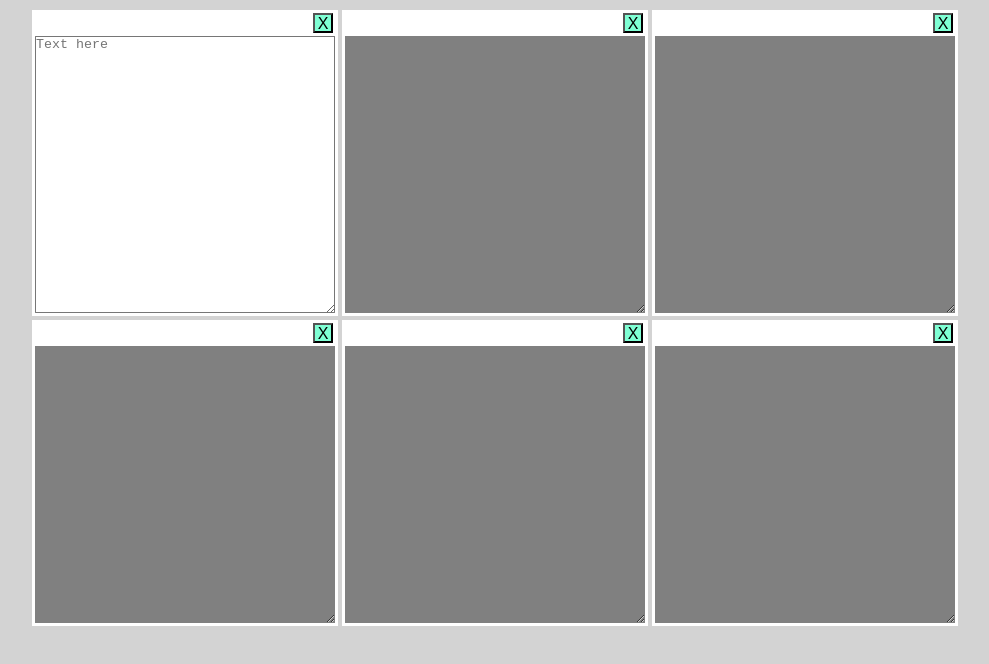
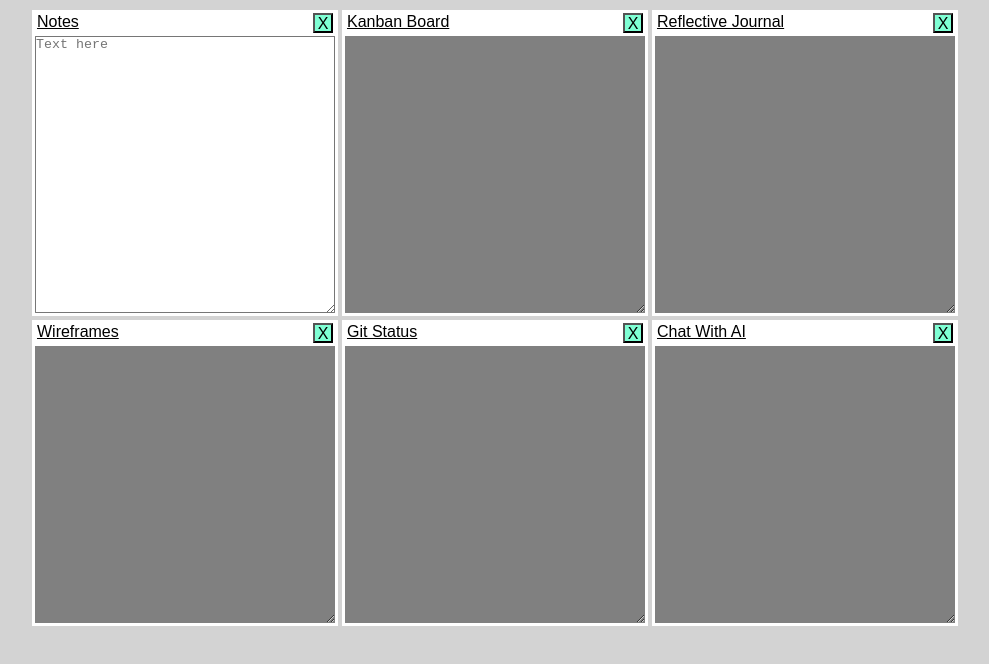
Before and after one commit to J-Wll/dev-companion, a React (Create React App) app: page / in a window 1280 px wide. Shown: the top 664 px of the page, without its empty margins (145-1134 px from the left). Built offline with nearby package versions, Linux system fonts and the light colour scheme.

Commit message:
Added a title for each module

```diff
--- a/public/index.html
+++ b/public/index.html
@@ -2,14 +2,13 @@
 <html lang="en">
   <head>
     <meta charset="utf-8" />
-    <link rel="icon" href="%PUBLIC_URL%/favicon.ico" />
     <meta name="viewport" content="width=device-width, initial-scale=1" />
     <meta name="theme-color" content="#000000" />
     <meta
       name="description"
       content="Web site created using create-react-app"
     />
-    <link rel="apple-touch-icon" href="%PUBLIC_URL%/logo192.png" />
+    <!-- <link rel="apple-touch-icon" href="%PUBLIC_URL%/logo192.png" /> -->
     <!--
       manifest.json provides metadata used when your web app is installed on a
       user's mobile device or desktop. See https://developers.google.com/web/fundamentals/web-app-manifest/
@@ -24,20 +23,10 @@
       work correctly both with client-side routing and a non-root public URL.
       Learn how to configure a non-root public URL by running `npm run build`.
     -->
-    <title>React App</title>
+    <title>Developer Companion</title>
   </head>
   <body>
     <noscript>You need to enable JavaScript to run this app.</noscript>
     <div id="root"></div>
-    <!--
-      This HTML file is a template.
-      If you open it directly in the browser, you will see an empty page.
-
-      You can add webfonts, meta tags, or analytics to this file.
-      The build step will place the bundled scripts into the <body> tag.
-
-      To begin the development, run `npm start` or `yarn start`.
-      To create a production bundle, use `npm run build` or `yarn build`.
-    -->
   </body>
 </html>
--- a/src/App.css
+++ b/src/App.css
@@ -1,5 +1,6 @@
 body{
   background-color: lightgray;
+  font-family: Arial, Helvetica, sans-serif;
 }
 
 .container{
@@ -34,6 +35,14 @@ body{
   height: 300px;
 }
 
+.module-title{
+  padding: 0;
+  margin: 0;
+  margin-right: 2px;
+  margin-left: 2px;
+  text-decoration: underline;
+}
+
 .close-module{
   background-color: aquamarine;
   width: 20px;
@@ -42,7 +51,6 @@ body{
   padding: 0;
   margin-right: 2px;
   margin-left: 2px;
-  margin-bottom: 3px;
   cursor: pointer;
 }
 
@@ -50,7 +58,9 @@ body{
   display: flex;
   flex-direction: row;
   background-color: white;
-  justify-content: end;
+  justify-content: space-between;
+  padding-bottom: 3px;
+  /* justify-content: end; */
   /* border: solid; */
   /* border-bottom: 3px solid rgb(19, 19, 19); */
 }
--- a/src/App.js
+++ b/src/App.js
@@ -7,19 +7,25 @@ function App() {
       <div className="module-container">
         <div className="row"> {/* row could be a component that renders x amount of modules based on props, module container could do the same thing rendering x rows of x modules*/}
           <Module
-            purpose="notes" />
+            purpose="notes"
+            title="Notes" />
           <Module
-            purpose="kanban" />
+            purpose="kanban"
+            title="Kanban Board" />
           <Module
-            purpose="reflective" />
+            purpose="reflective"
+            title="Reflective Journal" />
         </div>
         <div className="row">
           <Module
-            purpose="wireframe" />
+            purpose="wireframe"
+            title="Wireframes" />
           <Module
-            purpose="gitTrack" />
+            purpose="gitStatus"
+            title="Git Status" />
           <Module
-            purpose="aiChat" />
+            purpose="aiChat"
+            title="Chat With AI" />
         </div>
       </div>
     </div>
--- a/src/Module.js
+++ b/src/Module.js
@@ -1,16 +1,18 @@
 import { useState, useEffect } from "react";
 
-export default function Module(purpose="undefined") {
-    console.log(purpose);
+export default function Module(props) {
+    console.log(props);
     let [open, updateOpen] = useState(true);
     function checkStatus() {
         if (open) {
             return (<div className="module">
                 <div className="menu-bar">
+                    {console.log(props.title)}
+                    <p className="module-title">{props.title}</p>
                     <button onClick={closeMod} className="close-module">X</button>
                 </div>
                 <div className="module-body">
-                    {componentPurpose(purpose)}
+                    {componentPurpose(props.purpose)}
                 </div>
             </div>)
         }
@@ -21,8 +23,7 @@ export default function Module(purpose="undefined") {
     }
 
     function componentPurpose(purpose){
-        purpose=purpose.purpose;
-        // probably check this in a dict, one side component names and one components
+        // probably check purpose in a dict, one side component names and one components, each component in its own file
 
         if (purpose=="notes"){
             // return(<input type="text" placeholder="Text here">js</input>)
```
